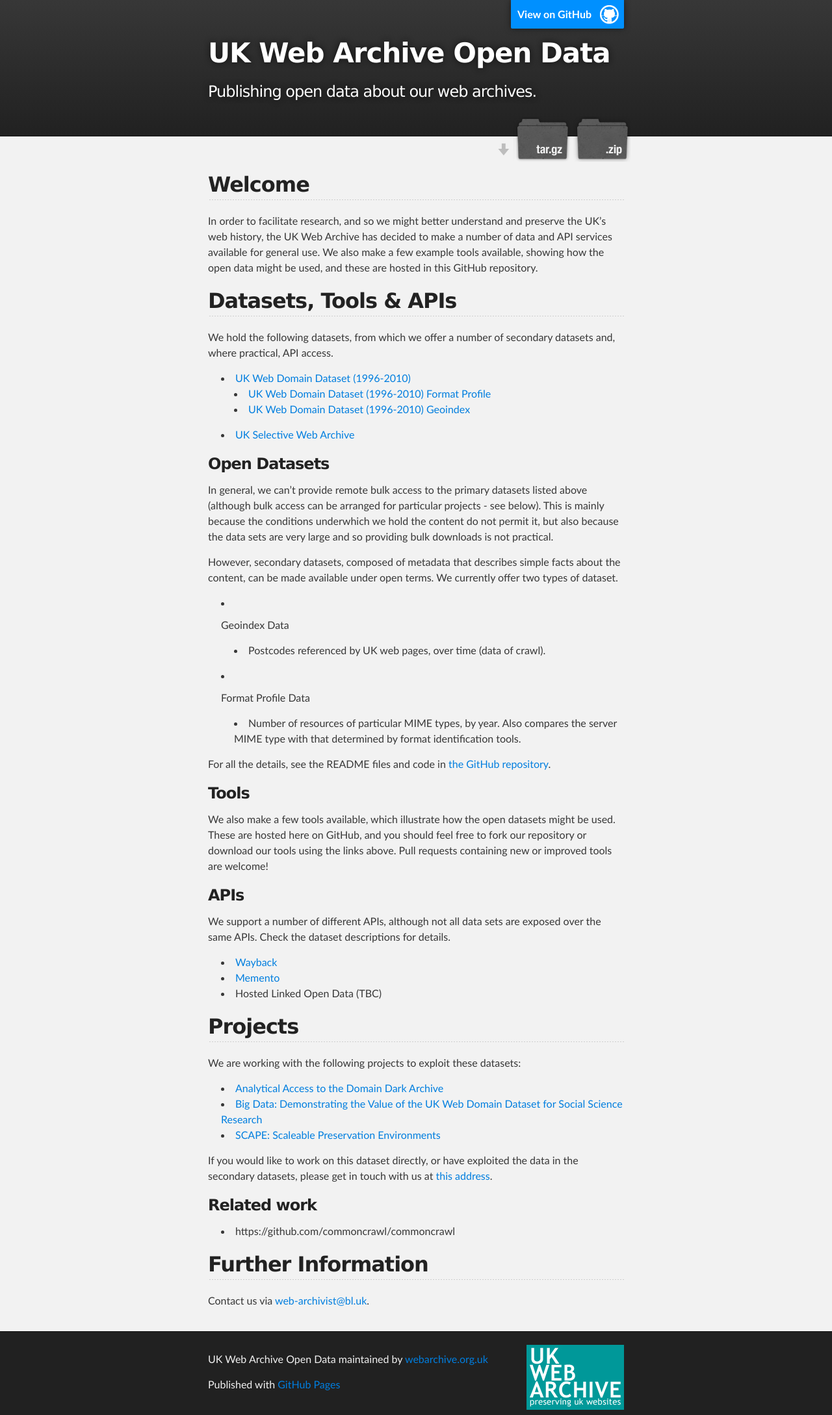
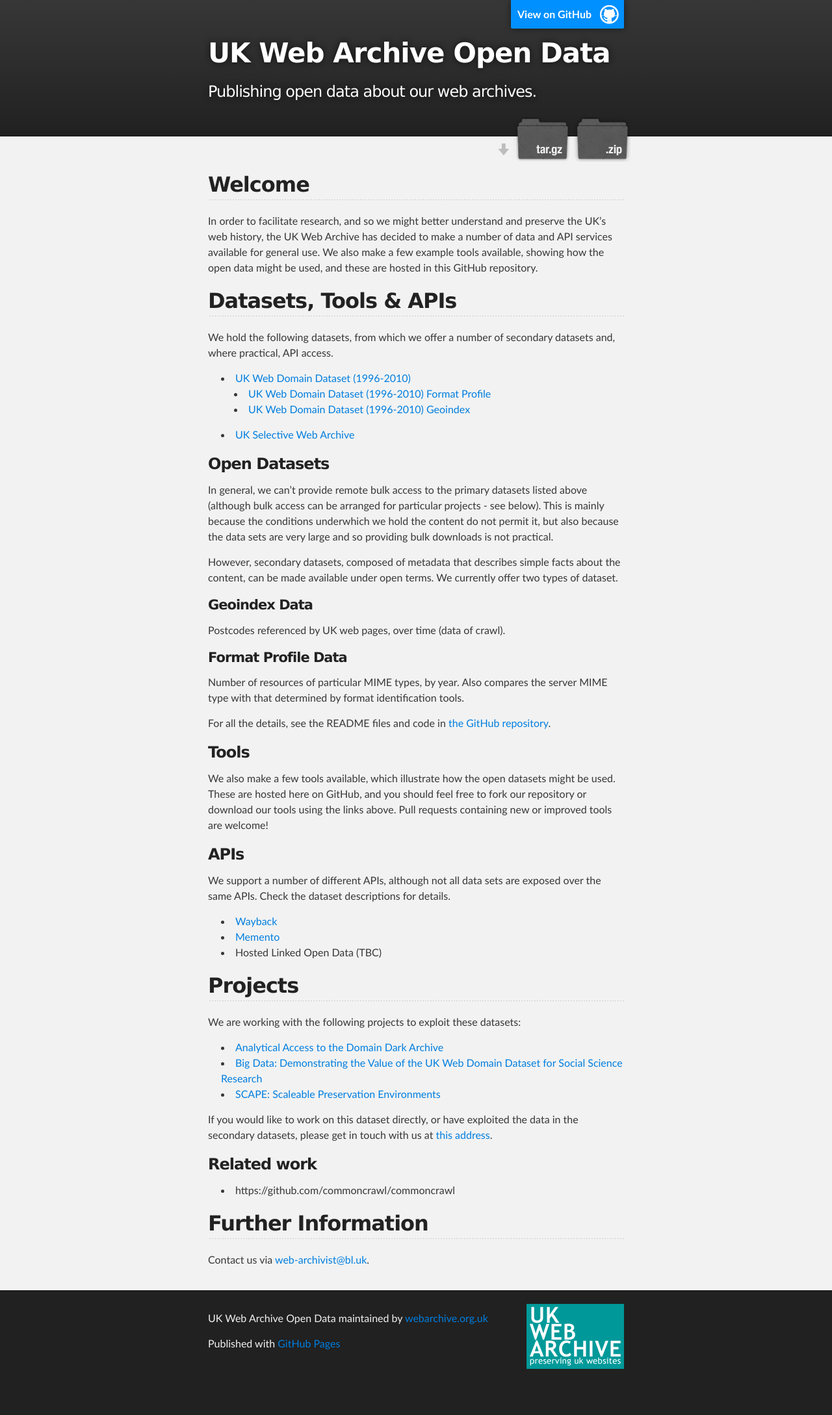
Before and after one commit to ukwa/opendata, a Jekyll site: the page built from index.md, in a window 1280 px wide. Shown: the whole page at 65% size. Built offline with Jekyll 4.4.1, drawn with Linux system fonts in a browser that asks for light colours; after the commit the page ends 2115 px from its top, so only the background shows below that.

Commit message:
Moved to headers instead.

```diff
--- a/index.md
+++ b/index.md
@@ -21,12 +21,11 @@
 
 However, secondary datasets, composed of metadata that describes simple facts about the content, can be made available under open terms. We currently offer two types of dataset.
 
-* Geoindex Data
+#### Geoindex Data ####
+Postcodes referenced by UK web pages, over time (data of crawl).
 
-  * Postcodes referenced by UK web pages, over time (data of crawl).
-* Format Profile Data
-
-  * Number of resources of particular MIME types, by year. Also compares the server MIME type with that determined by format identification tools.
+#### Format Profile Data ####
+Number of resources of particular MIME types, by year. Also compares the server MIME type with that determined by format identification tools.
 
 For all the details, see the README files and code in [the GitHub repository](http://github.com/ukwa/opendata/).
 
```
